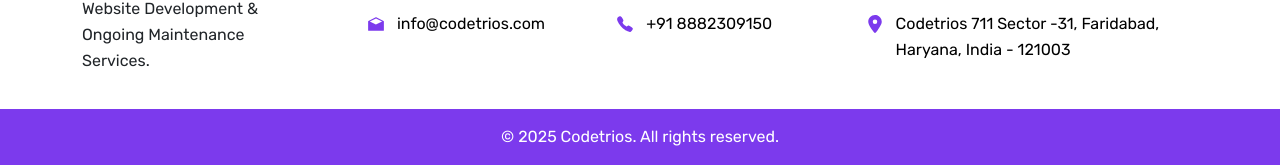
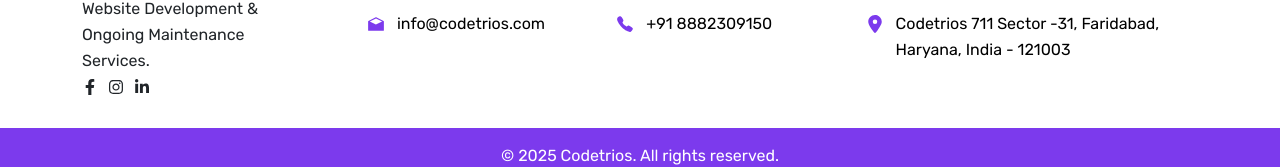
Before and after one commit to codetrios2025/codetrios-profile, a React (Vite) app in the folder frontend/: page /contact-us in a window 1280 px wide. Shown: the part 960-1127 px from the top of the page. Built offline with nearby package versions, Linux system fonts and the light colour scheme.

Commit message:
social media

```diff
--- a/frontend/src/Components/CSS/Header.module.css
+++ b/frontend/src/Components/CSS/Header.module.css
@@ -71,7 +71,9 @@
 .address .icon{margin-right: 10px;color: #7C3AED;position: absolute;top: 4px;left: 0;font-size: 18px;}
 .copyRight{position: relative;padding: 15px;background: #7C3AED;text-align: center;margin-top: 30px;}
 .copyRight p{margin: 0;color: #fff;}
-
+.info ul{display:flex;align-items: center;justify-content: flex-start;}
+.info ul li{margin-right: 10px;}
+.info ul li a{color: #212529;}
 
 @media (max-width:1200px){
     .head ul li .subMenu{top: -200px;}
--- a/frontend/src/Components/CSS/Style.module.css
+++ b/frontend/src/Components/CSS/Style.module.css
@@ -431,6 +431,7 @@
 .contactPage{margin-top: 74px;}
 .hostingStyle .weBuild .box ul li{font-size: 16px;line-height: 26px;}
 
+
 @media (max-width: 1600px){
 .thanksPage{height: 500px;}
 }
--- a/frontend/src/Components/Common/Footer.jsx
+++ b/frontend/src/Components/Common/Footer.jsx
@@ -6,6 +6,9 @@
 import { IoMailOpenSharp } from "react-icons/io5";
 import { IoCall } from "react-icons/io5";
 import { FaLocationDot } from "react-icons/fa6";
+import { FaFacebookF, FaInstagram, FaLinkedinIn   } from "react-icons/fa";
+import { FaXTwitter } from "react-icons/fa6";
+
 const Footer = () => {
   return (
     <footer>
@@ -15,6 +18,12 @@
             <div className={Style.info} data-aos="fade-up">
               <img src={Logo} alt="codetrios" />
               <p>Website Development & Ongoing Maintenance Services.</p>
+              <ul>
+                <li><Link to="https://www.facebook.com/profile.php?id=61581161434863" target="_blank"><FaFacebookF /></Link></li>
+                <li><Link to="https://www.instagram.com/codetrios/" target="_blank"><FaInstagram /></Link></li>
+                <li><Link to="https://www.linkedin.com/in/code-trio-90ba31385/" target="_blank"><FaLinkedinIn /></Link></li>
+                {/* <li><Link to="" target="_blank"><FaXTwitter /></Link></li> */}
+              </ul>
             </div>
           </Col>
           <Col md={9}>
```
